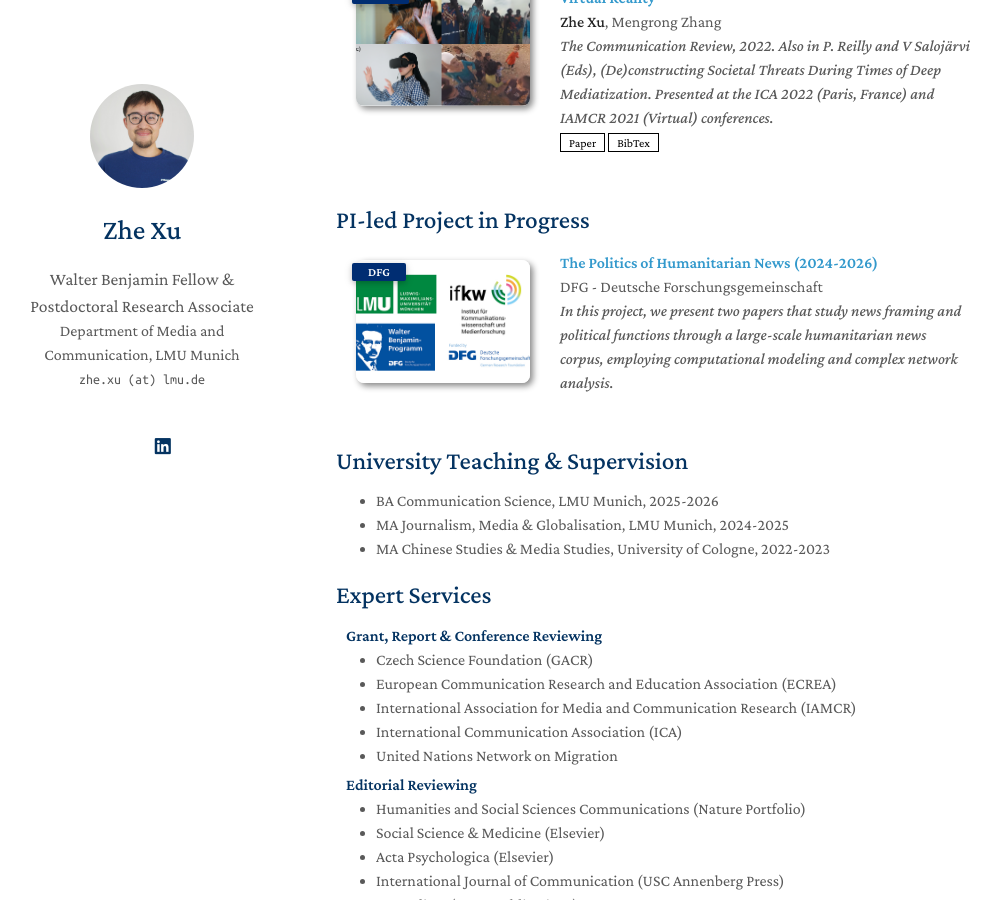
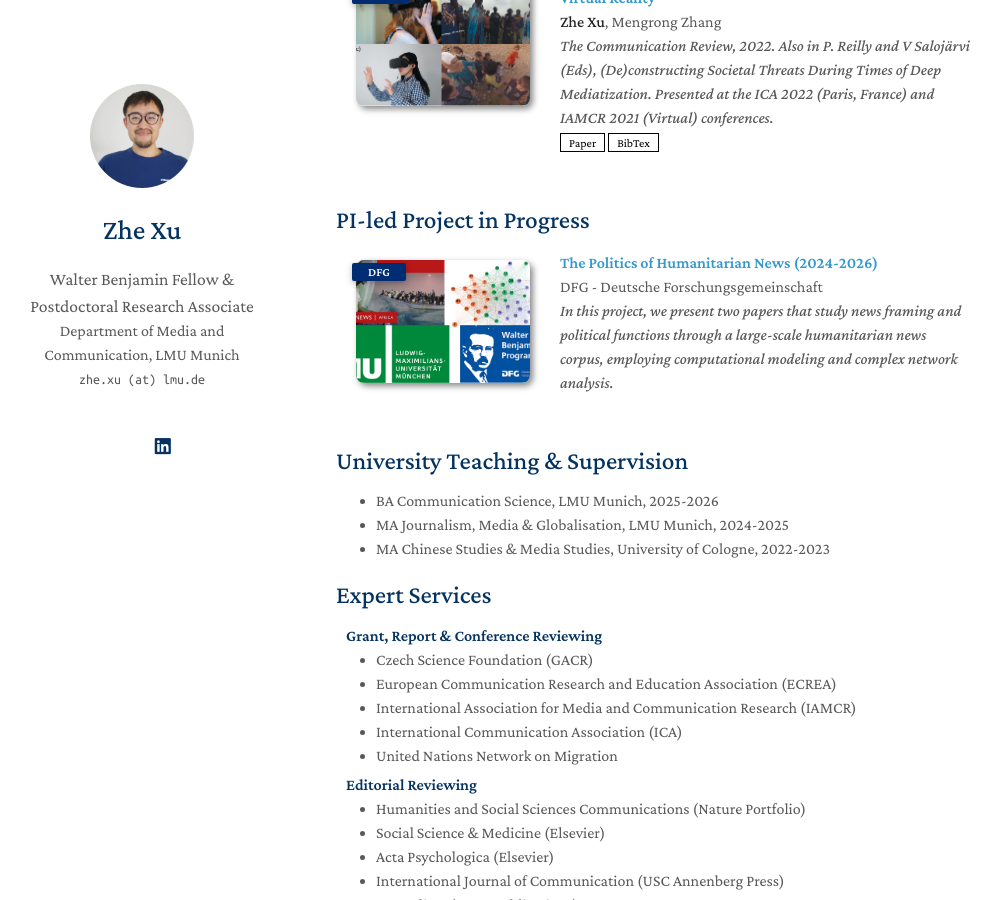
Before and after one commit to zhexuphd/home, a Jekyll site: the page built from index.md, in a window 1280 px wide and 900 px high, scrolled down 1082 px. Shown: the whole window, without its empty margins (134-1135 px from the left). Built offline with Jekyll 4.4.1, drawn with Linux system fonts in a browser that asks for light colours; a style sheet for code colours, icons or effects is not loaded; our own code applies the rules of GitHub Pages for plain Markdown files.

Commit message:
Update dfg.yml

```diff
--- a/_data/dfg.yml
+++ b/_data/dfg.yml
@@ -4,4 +4,4 @@ main:
     authors: DFG - Deutsche Forschungsgemeinschaft
     conference_short: DFG
     conference: In this project, we present two papers that study news framing and political functions through a large-scale humanitarian news corpus, employing computational modeling and complex network analysis.
-    image: ./assets/img/ifkwdfg.jpg
+    image: ./assets/img/project.jpg
```
